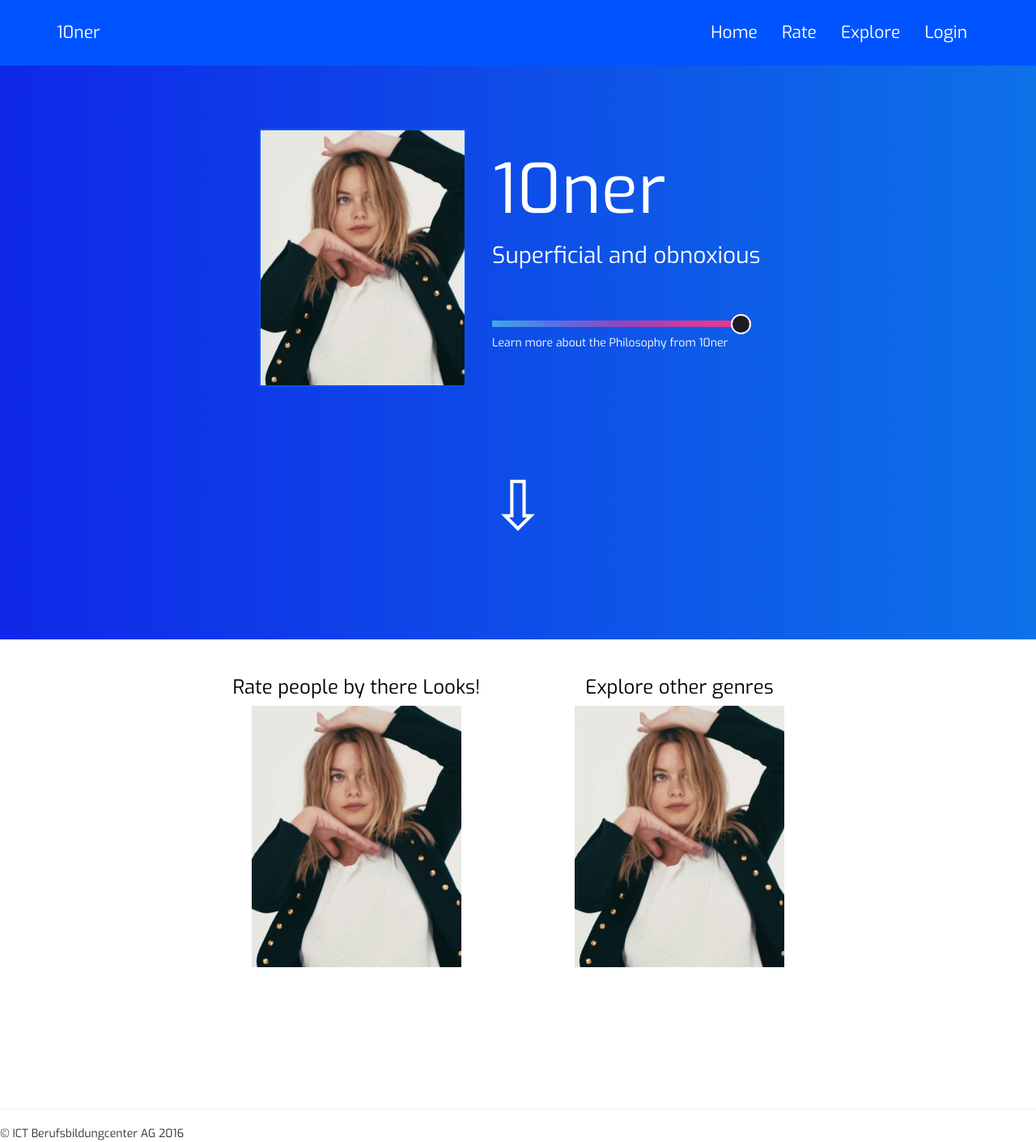
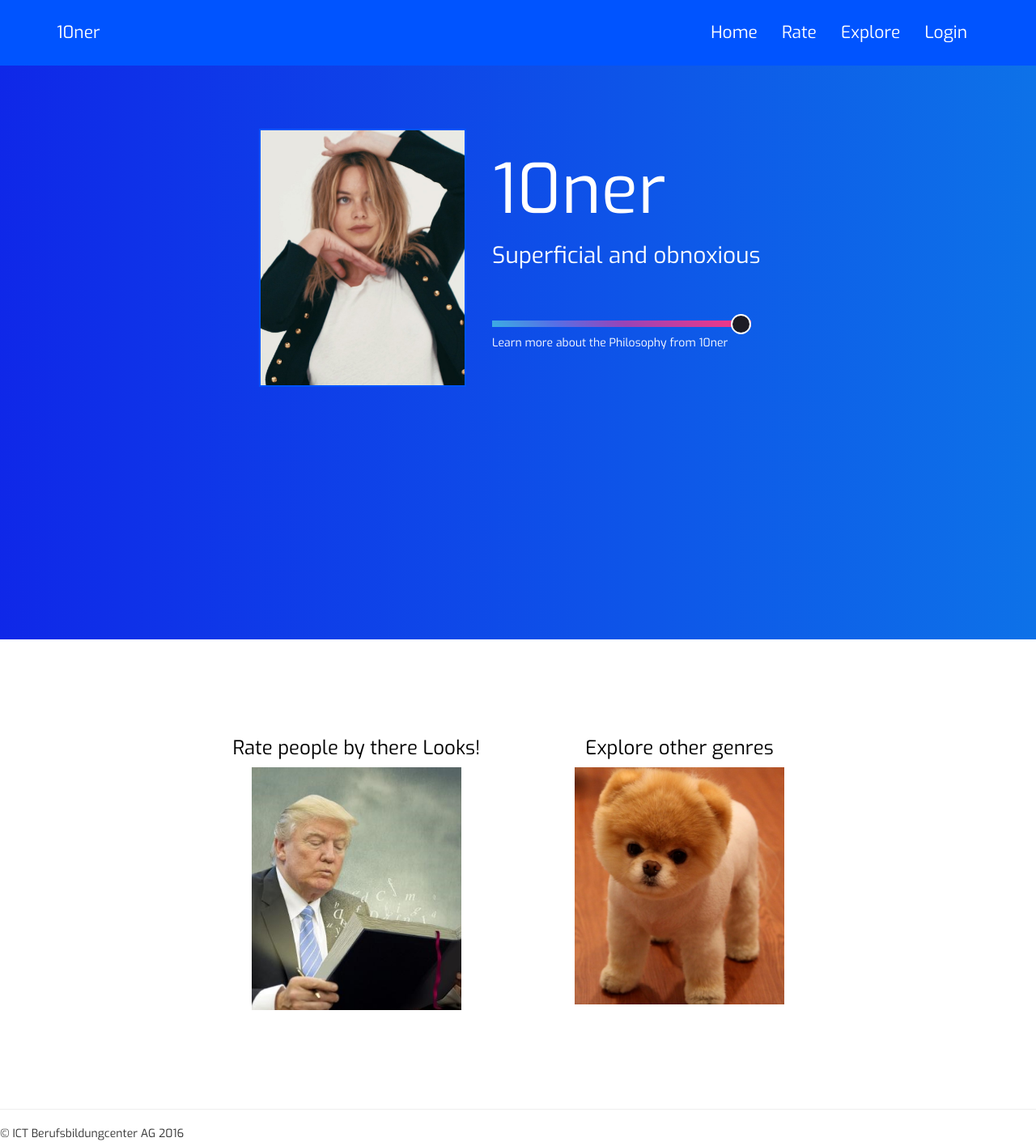
Before and after one commit to cedi-code/10ner, a PHP site: page / in a window 1280 px wide. Shown: the whole page at 81% size. Run offline with PHP 8.4, Linux system fonts and the light colour scheme; some libraries are stand-ins or nearby versions.

Commit message:
neue Bilder
neue Bilder bei Home

```diff
--- a/public/css/style.css
+++ b/public/css/style.css
@@ -71,7 +71,7 @@ header {
 .indexContentOr {
   max-width: 60%;
   margin: 0 auto;
-  padding-bottom:10%;
+  padding-bottom:0%;
   color: black;
 }
 .content {
@@ -113,6 +113,7 @@ header {
   margin: 0;
 
 }
+
 .content h3 {
   font-size: 200%;
 
--- a/view/default_index.php
+++ b/view/default_index.php
@@ -12,9 +12,6 @@
             <input type="range" min="0" max="10" value="10" class="range"/>
             <p style="padding-top: 10px; display: inline-block" class="bottom">Learn more about the Philosophy from 10ner</p>
 
-            <div class="text-center navbar-fixed-bottom" style="padding-bottom: 10%">
-                <h1>&#x21e9;</h1>
-            </div>
 
         </div>
     </div>
@@ -24,10 +21,10 @@
         <div style="color:#000;" class="indexContentOr ">
             <div class="row">
                 <div class="col-md-6 text-center">
-                    <span class="float-md-left "><div class="textbox text-nowrap"><h3 class="m-3">Rate people by there Looks!</h3></div><img class="img-w-70" src="images/camille.jpg"/></span>
+                    <span class="float-md-left "><div class="textbox text-nowrap"><h3 class="m-3">Rate people by there Looks!</h3></div><img class="img-w-70" src="images/otherBild.jpg"/></span>
                 </div>
                 <div class="col-md-6 text-center">
-                    <span class="float-md-right"><div class="textbox text-nowrap"><h3 class="m-3">Explore other genres</h3></div><img class="img-w-70" src="images/camille.jpg"/></span>
+                    <span class="float-md-right"><div class="textbox text-nowrap"><h3 class="m-3">Explore other genres</h3></div><img class="img-w-70" src="images/cute_pomeranian_dog.jpg"/></span>
                 </div>
             </div>
         </div>
```
Also changed, not shown: public/images/cute_pomeranian_dog.jpg (added), public/images/otherBild.jpg (added), public/images/puppy.jfif (added).
